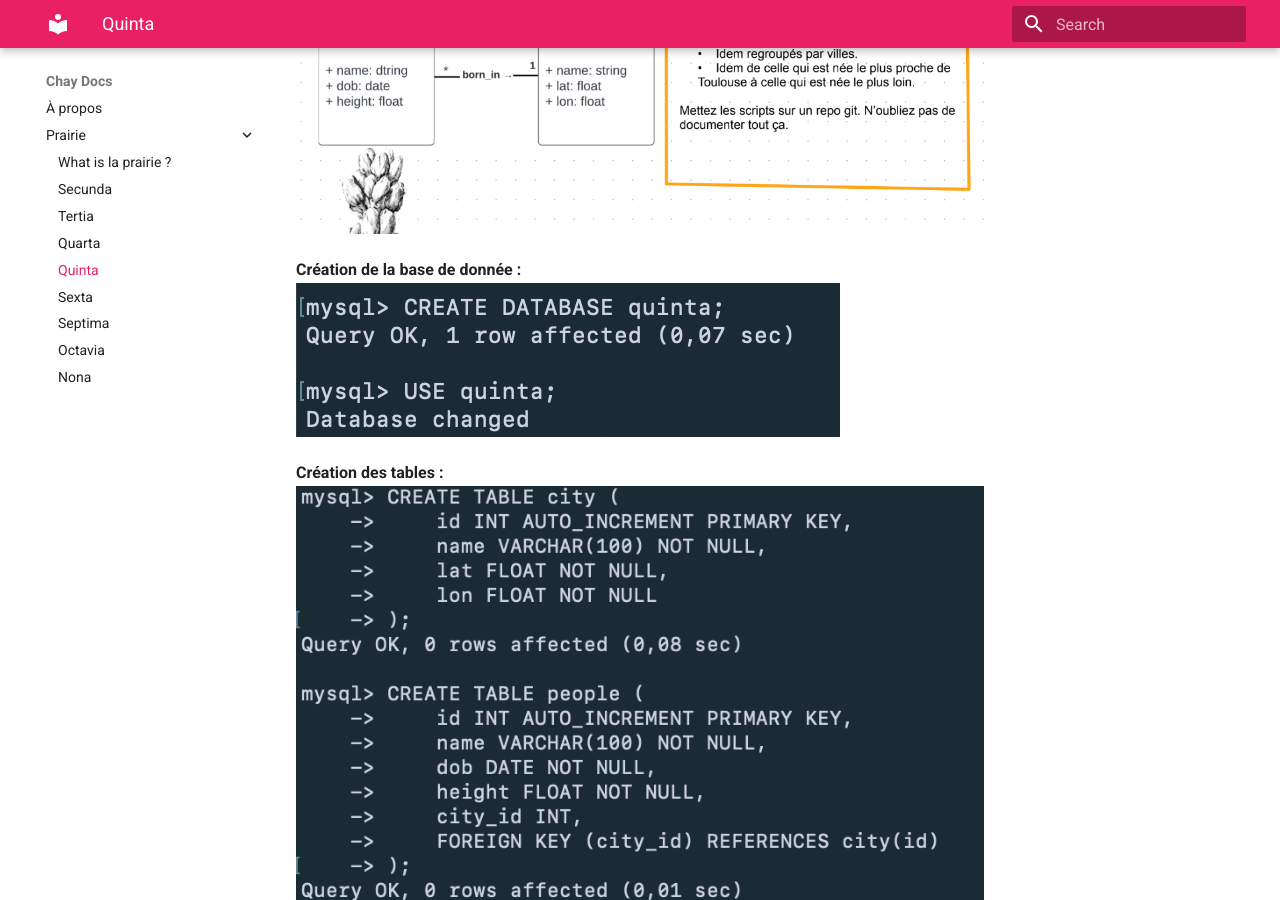
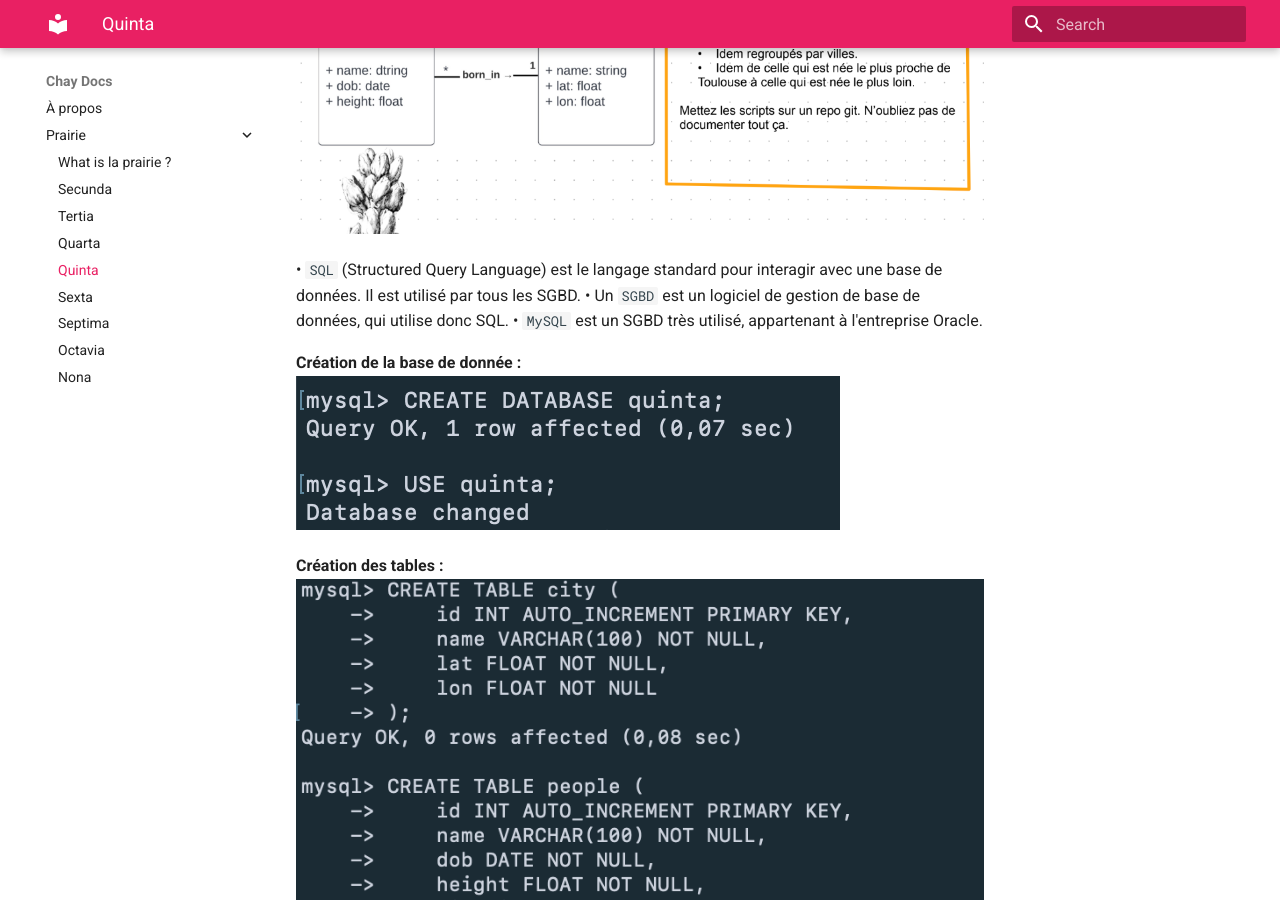
Before and after one commit to elhayanich/chay_docu, an MkDocs documentation site: the page built from docs/quinta.md, in a window 1280 px wide and 900 px high, scrolled down 598 px. Built offline with MkDocs 1.6.1 and Material for MkDocs 9.7.7, drawn with Linux system fonts in a browser that asks for light colours.

Commit message:
update mkdocs

```diff
--- a/docs/quinta.md
+++ b/docs/quinta.md
@@ -1,4 +1,8 @@
 ![quinta exericse](quinta.png)
+
+• `SQL` (Structured Query Language) est le langage standard pour interagir avec une base de données. Il est utilisé par tous les SGBD.
+• Un `SGBD` est un logiciel de gestion de base de données, qui utilise donc SQL.
+• `MySQL` est un SGBD très utilisé, appartenant à l'entreprise Oracle.
 
 **Création de la base de donnée :**
 ![quinta exericse](Create_Use.png)
```
Also changed, not shown: docs/nona.md (+4 -0 lines), docs/octavia.md (+2 -0 lines), site/js5.png (added), site/pt2.png (added), site/quarta/index.html, site/search/search_index.json.
